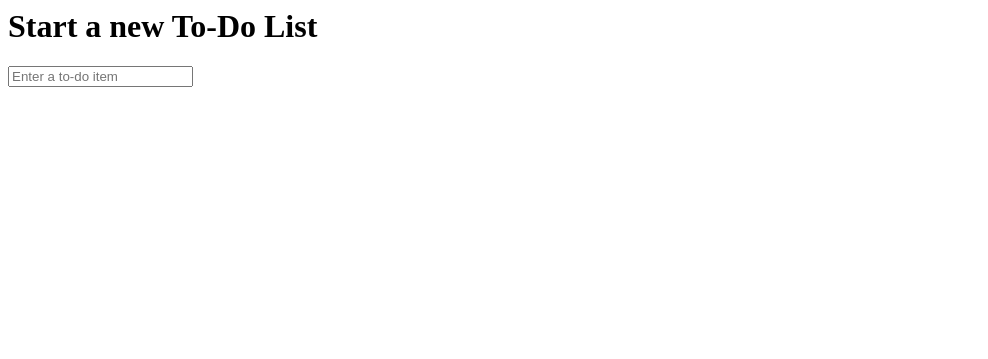
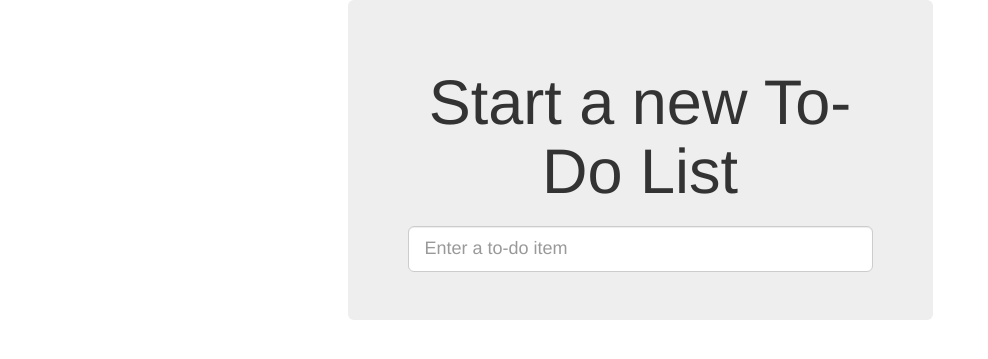
Before and after one commit to J4mm3rr/django-tdd, a Django app: page / in a window 1280 px wide. Shown: the top 359 px of the page, without its empty margins (0-988 px from the left). Run offline with Django 3.2, Linux system fonts and the light colour scheme; some libraries are stand-ins or nearby versions.

Commit message:
Improve base template layout  with bootstrap

```diff
--- a/functional_tests/tests.py
+++ b/functional_tests/tests.py
@@ -1,4 +1,5 @@
 from django.test import LiveServerTestCase
+from django.contrib.staticfiles.testing import StaticLiveServerTestCase
 from selenium import webdriver
 from selenium.common.exceptions import WebDriverException
 from selenium.webdriver.common.keys import Keys
@@ -7,7 +8,7 @@ import unittest
 
 MAX_WAIT = 10
 
-class NewVisitorTest(LiveServerTestCase):
+class NewVisitorTest(StaticLiveServerTestCase):
 
 	def setUp(self):
 		self.browser = webdriver.Firefox()
--- /dev/null
+++ b/lists/static/base.css
@@ -0,0 +1,3 @@
+#id_new_item {
+  margin-top: 2ex;
+}
--- a/lists/templates/base.html
+++ b/lists/templates/base.html
@@ -1,14 +1,35 @@
-<html>
+<!DOCTYPE html>
+<html lang="en">
+
   <head>
+    <meta charset="utf-8">
+    <meta http-equiv="X-UA-Compatible" content="IE=edge">
+    <meta name="viewport" content="width=device-width, initial-scale=1">
     <title>To-Do Lists</title>
+    <link href="/static/bootstrap/css/bootstrap.min.css" rel="stylesheet">
+    <link href="/static/base.css" rel="stylesheet">
   </head>
   <body>
+    <div class="container">
+
+      <div class="row">
+        <div class="col-md-6 col-md-offset-3 jumbotron">
+          <div class="text-center">
             <h1>{% block header_text %}{% endblock %}</h1>
             <form method="POST" action='{% block form_action %}{% endblock %}'>
-      <input name="item_text" id="id_new_item" placeholder="Enter a to-do item"/>
+              <input name="item_text" id="id_new_item"
+              placeholder="Enter a to-do item" class="form-control input-lg" />
               {% csrf_token %}
             </form>
+          </div>
+        </div>
+      </div>
+      <div class="row">
+        <div class="col-md-6 col-md-offset-3">
           {% block table %}
           {% endblock %}
+        </div>
+      </div>
+    </div>
   </body>
 </html>
--- a/lists/templates/list.html
+++ b/lists/templates/list.html
@@ -1,11 +1,11 @@
 {% extends 'base.html' %}
 
-{% block header_text %}Start a new To-Do List{% endblock %}
+{% block header_text %}Your To-Do List{% endblock %}
 
 {% block form_action %}/lists/{{ list.id }}/add_item{% endblock %}
 
 {% block table %}
-  <table id="id_list_table">
+  <table id="id_list_table" class="table">
     {% for item in list.item_set.all %}
       <tr><td>{{ forloop.counter }}: {{ item.text }}</td></tr>
     {% endfor %}
```
Lines whose indentation alone changed are shown as unchanged.
